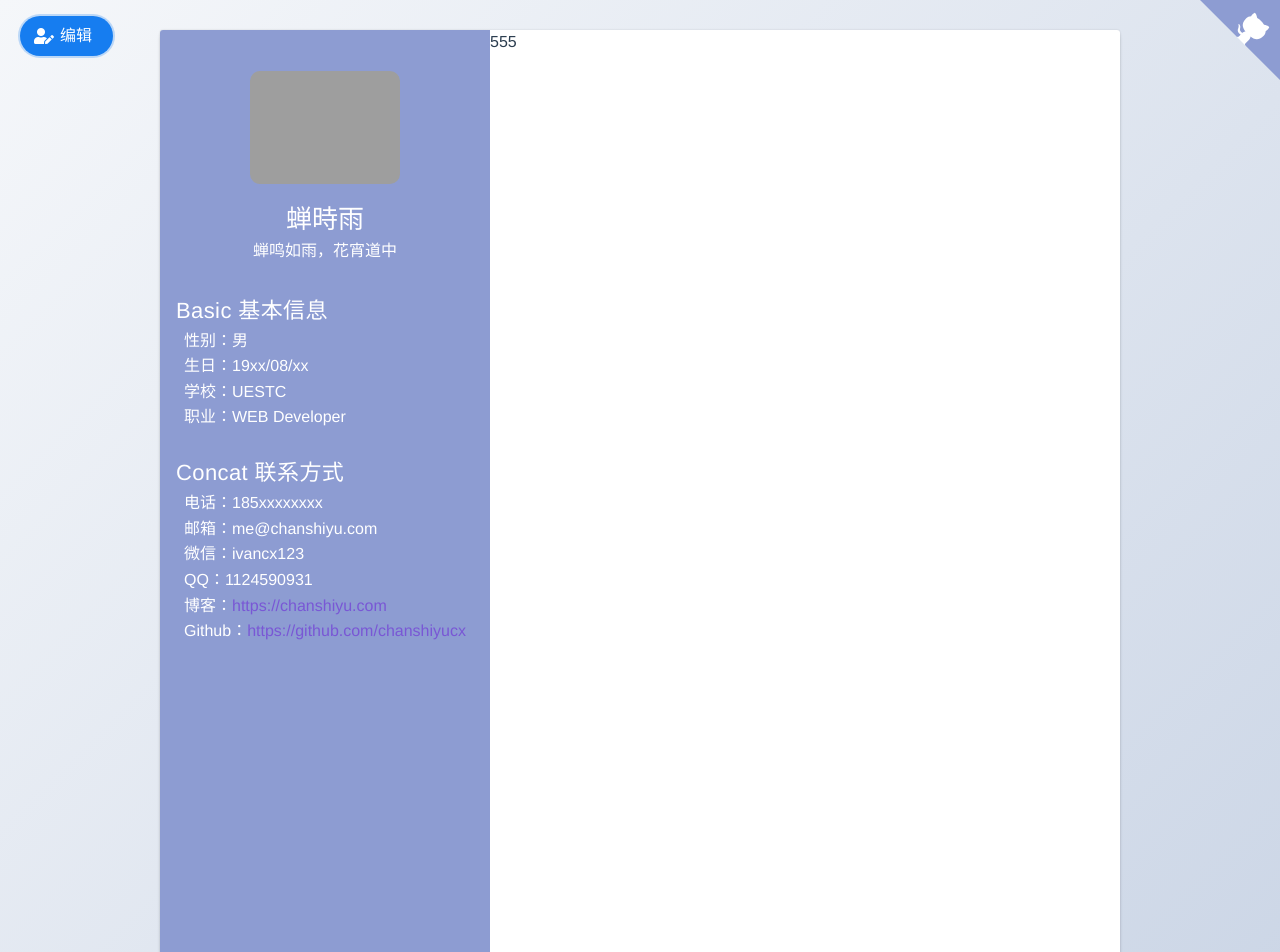
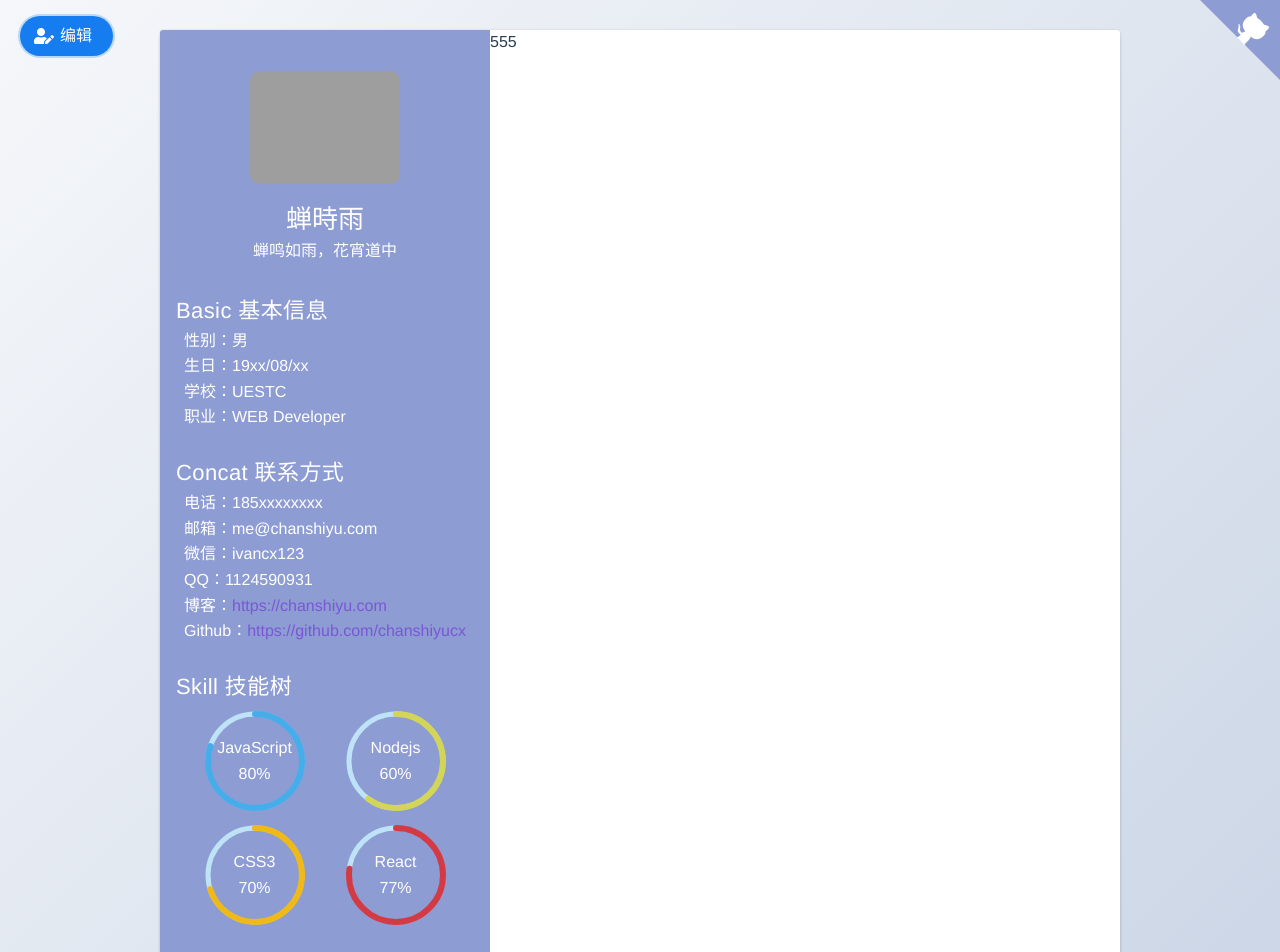
Before and after one commit to chanshiyucx/Tamayura, a Vue app: page / in a window 1280 px wide. Shown: the top 952 px of the page. Built offline with nearby package versions, Linux system fonts and the light colour scheme; grey boxes are pictures that could not be loaded.

Commit message:
feat: add skil

```diff
--- a/src/App.vue
+++ b/src/App.vue
@@ -22,7 +22,7 @@
     <div id="page-wrap" class="container">
       <div :class="['body', openMenu && 'move']">
         <div class="resume">
-          <Sidebar :map="map" :basicInfo="basicInfo" :contact="contact" />
+          <Sidebar :map="map" :basicInfo="basicInfo" :contact="contact" :skill="skill" />
           <article>555</article>
         </div>
         <Footer />
@@ -35,7 +35,7 @@ import { localSave, localRead } from './tool'
 import { Sidebar, Footer, Edit, Push } from './components'
 import content from './resume.json'
 import map from './map.json'
-const { basicInfo, contact } = content
+const { basicInfo, contact, skill } = content
 
 export default {
   name: 'app',
@@ -51,7 +51,8 @@ export default {
       map,
       openMenu: false,
       basicInfo: localContent.basicInfo || basicInfo,
-      contact: localContent.contact || contact
+      contact: localContent.contact || contact,
+      skill: localContent.skill || skill
     }
   },
   methods: {
--- /dev/null
+++ b/src/components/ProgressBar/index.vue
@@ -0,0 +1,270 @@
+<template>
+  <div class="radial-progress-container" :style="containerStyle">
+    <div class="radial-progress-inner" :style="innerCircleStyle"><slot></slot></div>
+    <svg
+      class="radial-progress-bar"
+      :width="diameter"
+      :height="diameter"
+      version="1.1"
+      xmlns="http://www.w3.org/2000/svg"
+    >
+      <defs>
+        <radialGradient
+          :id="'radial-gradient' + _uid"
+          :fx="gradient.fx"
+          :fy="gradient.fy"
+          :cx="gradient.cx"
+          :cy="gradient.cy"
+          :r="gradient.r"
+        >
+          <stop offset="30%" :stop-color="startColor" />
+          <stop offset="100%" :stop-color="stopColor" />
+        </radialGradient>
+      </defs>
+      <circle
+        :r="innerCircleRadius"
+        :cx="radius"
+        :cy="radius"
+        fill="transparent"
+        :stroke="innerStrokeColor"
+        :stroke-dasharray="circumference"
+        stroke-dashoffset="0"
+        stroke-linecap="round"
+        :style="strokeStyle"
+      ></circle>
+      <circle
+        :transform="'rotate(270, ' + radius + ',' + radius + ')'"
+        :r="innerCircleRadius"
+        :cx="radius"
+        :cy="radius"
+        fill="transparent"
+        :stroke="'url(#radial-gradient' + _uid + ')'"
+        :stroke-dasharray="circumference"
+        :stroke-dashoffset="circumference"
+        stroke-linecap="round"
+        :style="progressStyle"
+      ></circle>
+    </svg>
+  </div>
+</template>
+
+<script>
+export default {
+  props: {
+    diameter: {
+      type: Number,
+      required: false,
+      default: 106
+    },
+    totalSteps: {
+      type: Number,
+      required: true,
+      default: 100
+    },
+    completedSteps: {
+      type: Number,
+      required: true,
+      default: 0
+    },
+    startColor: {
+      type: String,
+      required: false,
+      default: '#bbff42'
+    },
+    stopColor: {
+      type: String,
+      required: false,
+      default: '#429321'
+    },
+    strokeWidth: {
+      type: Number,
+      required: false,
+      default: 6
+    },
+    animateSpeed: {
+      type: Number,
+      required: false,
+      default: 1000
+    },
+    innerStrokeColor: {
+      type: String,
+      required: false,
+      default: '#bee3f7'
+    },
+    fps: {
+      type: Number,
+      required: false,
+      default: 60
+    },
+    timingFunc: {
+      type: String,
+      required: false,
+      default: 'linear'
+    }
+  },
+  data() {
+    return {
+      gradient: {
+        fx: 0.99,
+        fy: 0.5,
+        cx: 0.5,
+        cy: 0.5,
+        r: 0.65
+      },
+      gradientAnimation: null,
+      currentAngle: 0,
+      strokeDashoffset: 0
+    }
+  },
+  computed: {
+    radius() {
+      return this.diameter / 2
+    },
+    circumference() {
+      return Math.PI * this.innerCircleDiameter
+    },
+    stepSize() {
+      if (this.totalSteps === 0) {
+        return 0
+      }
+      return 100 / this.totalSteps
+    },
+    finishedPercentage() {
+      return this.stepSize * this.completedSteps
+    },
+    circleSlice() {
+      return (2 * Math.PI) / this.totalSteps
+    },
+    animateSlice() {
+      return this.circleSlice / this.totalPoints
+    },
+    innerCircleDiameter() {
+      return this.diameter - this.strokeWidth * 2
+    },
+    innerCircleRadius() {
+      return this.innerCircleDiameter / 2
+    },
+    totalPoints() {
+      return this.animateSpeed / this.animationIncrements
+    },
+    animationIncrements() {
+      return 1000 / this.fps
+    },
+    hasGradient() {
+      return this.startColor !== this.stopColor
+    },
+    containerStyle() {
+      return {
+        height: `${this.diameter}px`,
+        width: `${this.diameter}px`
+      }
+    },
+    progressStyle() {
+      return {
+        height: `${this.diameter}px`,
+        width: `${this.diameter}px`,
+        strokeWidth: `${this.strokeWidth}px`,
+        strokeDashoffset: this.strokeDashoffset,
+        transition: `stroke-dashoffset ${this.animateSpeed}ms ${this.timingFunc}`
+      }
+    },
+    strokeStyle() {
+      return {
+        height: `${this.diameter}px`,
+        width: `${this.diameter}px`,
+        strokeWidth: `${this.strokeWidth - 1}px`
+      }
+    },
+    innerCircleStyle() {
+      return {
+        width: `${this.innerCircleDiameter}px`
+      }
+    }
+  },
+  methods: {
+    getStopPointsOfCircle(steps) {
+      const points = []
+      for (let i = 0; i < steps; i++) {
+        const angle = this.circleSlice * i
+        points.push(this.getPointOfCircle(angle))
+      }
+      return points
+    },
+    getPointOfCircle(angle) {
+      const radius = 0.5
+      const x = radius + radius * Math.cos(angle)
+      const y = radius + radius * Math.sin(angle)
+      return { x, y }
+    },
+    gotoPoint() {
+      const point = this.getPointOfCircle(this.currentAngle)
+      this.gradient.fx = point.x
+      this.gradient.fy = point.y
+    },
+    changeProgress({ isAnimate = true }) {
+      this.strokeDashoffset = ((100 - this.finishedPercentage) / 100) * this.circumference
+      if (this.gradientAnimation) {
+        clearInterval(this.gradientAnimation)
+      }
+      if (!isAnimate) {
+        this.gotoNextStep()
+        return
+      }
+      const angleOffset = (this.completedSteps - 1) * this.circleSlice
+      let i = (this.currentAngle - angleOffset) / this.animateSlice
+      const incrementer = Math.abs(i - this.totalPoints) / this.totalPoints
+      const isMoveForward = i < this.totalPoints
+      this.gradientAnimation = setInterval(() => {
+        if ((isMoveForward && i >= this.totalPoints) || (!isMoveForward && i < this.totalPoints)) {
+          clearInterval(this.gradientAnimation)
+          return
+        }
+        this.currentAngle = angleOffset + this.animateSlice * i
+        this.gotoPoint()
+        i += isMoveForward ? incrementer : -incrementer
+      }, this.animationIncrements)
+    },
+    gotoNextStep() {
+      this.currentAngle = this.completedSteps * this.circleSlice
+      this.gotoPoint()
+    }
+  },
+  watch: {
+    totalSteps() {
+      this.changeProgress({ isAnimate: true })
+    },
+    completedSteps() {
+      this.changeProgress({ isAnimate: true })
+    },
+    diameter() {
+      this.changeProgress({ isAnimate: true })
+    },
+    strokeWidth() {
+      this.changeProgress({ isAnimate: true })
+    }
+  },
+  created() {
+    this.changeProgress({ isAnimate: false })
+  }
+}
+</script>
+
+<style>
+.radial-progress-container {
+  position: relative;
+}
+.radial-progress-inner {
+  position: absolute;
+  top: 0;
+  right: 0;
+  bottom: 0;
+  left: 0;
+  position: absolute;
+  border-radius: 50%;
+  margin: 0 auto;
+  display: flex;
+  flex-direction: column;
+  align-items: center;
+  justify-content: center;
+}
+</style>
--- a/src/components/Sidebar/index.less
+++ b/src/components/Sidebar/index.less
@@ -31,5 +31,18 @@
     ul {
       padding: 0 8px;
     }
+    .skill {
+      display: flex;
+      flex-wrap: wrap;
+      justify-content: space-between;
+      align-items: center;
+      margin-top: 4px;
+      li {
+        display: flex;
+        justify-content: center;
+        margin-bottom: 8px;
+        width: 50%;
+      }
+    }
   }
 }
--- a/src/components/Sidebar/index.vue
+++ b/src/components/Sidebar/index.vue
@@ -24,12 +24,31 @@
         </li>
       </ul>
     </div>
-    <div class="side"><h2></h2></div>
+    <div class="side">
+      <h2>Skill 技能树</h2>
+      <ul class="skill">
+        <li v-for="(item, i) in skill" :key="i">
+          <ProgressBar
+            :startColor="map.skill[item.name].color"
+            :stopColor="map.skill[item.name].color"
+            innerStrokeColor="#bee3f7"
+            :completed-steps="item.proficiency"
+          >
+            <p>{{ item.name }}</p>
+            <p>{{ item.proficiency }}%</p>
+          </ProgressBar>
+        </li>
+      </ul>
+    </div>
   </div>
 </template>
 <script>
+import ProgressBar from '../ProgressBar'
 export default {
   name: 'Sidebar',
+  components: {
+    ProgressBar
+  },
   props: {
     map: {
       type: Object
@@ -39,6 +58,9 @@ export default {
     },
     contact: {
       type: Object
+    },
+    skill: {
+      type: Array
     }
   },
   data() {
--- a/src/components/index.js
+++ b/src/components/index.js
@@ -2,3 +2,4 @@ export { default as Sidebar } from './Sidebar/index'
 export { default as Footer } from './Footer/index'
 export { default as Edit } from './Edit/index'
 export { default as Push } from './Push/index'
+export { default as ProgressBar } from './ProgressBar/index'
--- a/src/map.json
+++ b/src/map.json
@@ -59,5 +59,19 @@
       "pack": "fab",
       "type": "link"
     }
+  },
+  "skill": {
+    "JavaScript": {
+      "color": "#45aeea"
+    },
+    "Nodejs": {
+      "color": "#d2d558"
+    },
+    "CSS3": {
+      "color": "#efb918"
+    },
+    "React": {
+      "color": "#d43a43"
+    }
   }
 }
--- a/src/resume.json
+++ b/src/resume.json
@@ -15,5 +15,11 @@
     "qq": "1124590931",
     "blog": "https://chanshiyu.com",
     "github": "https://github.com/chanshiyucx"
-  }
+  },
+  "skill": [
+    { "name": "JavaScript", "proficiency": 80 },
+    { "name": "Nodejs", "proficiency": 60 },
+    { "name": "CSS3", "proficiency": 70 },
+    { "name": "React", "proficiency": 77 }
+  ]
 }
```
